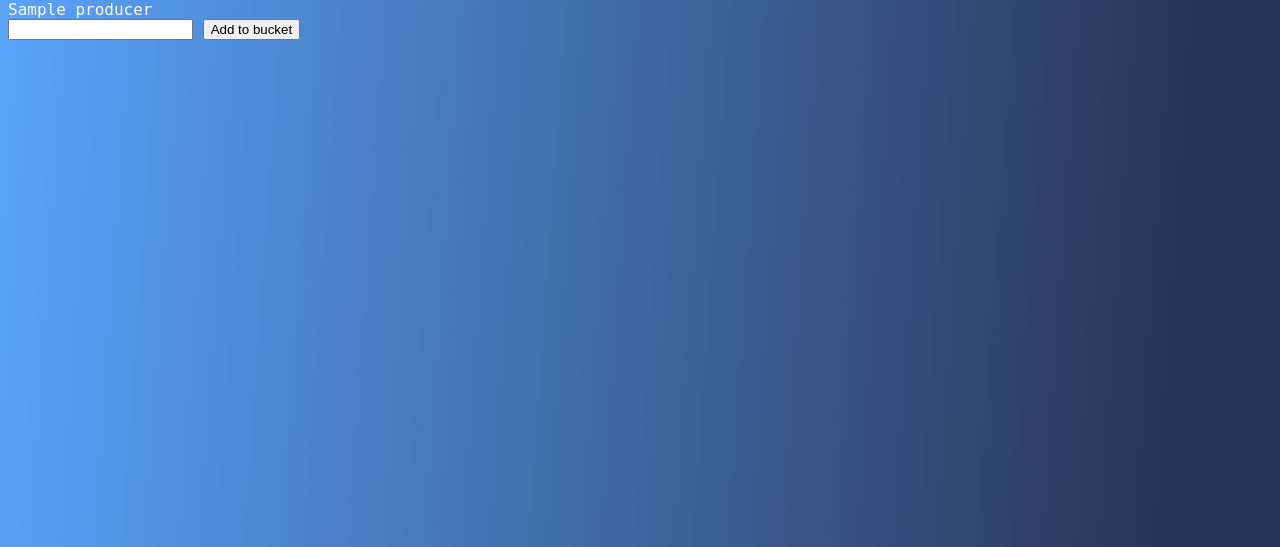
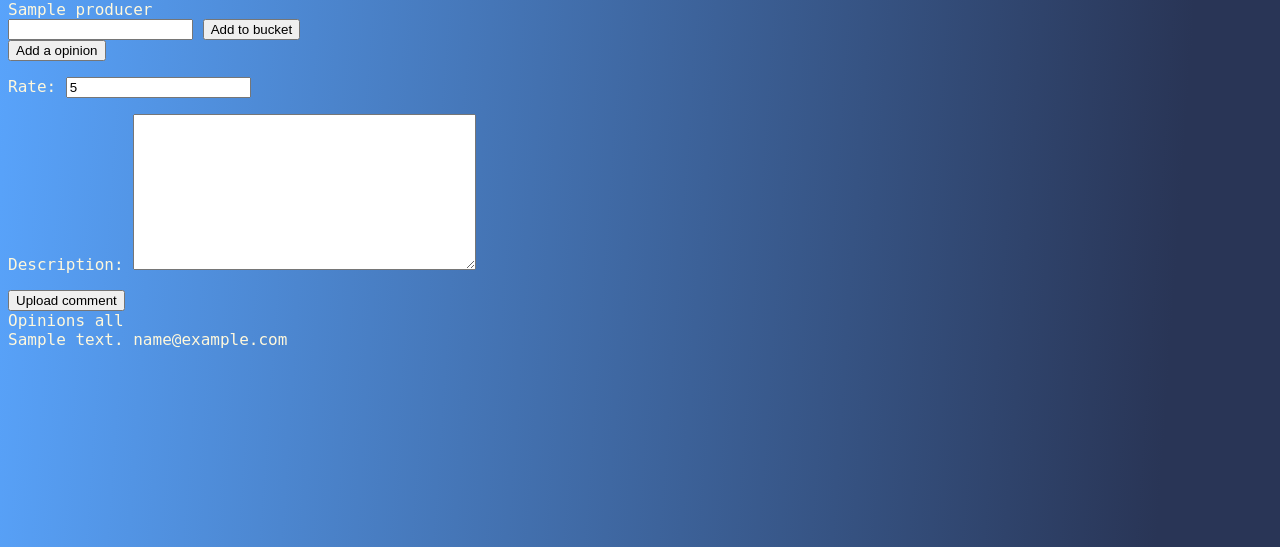
Before and after one commit to Kamil3162/OnlineShop-python, a Django app: page /OnShop/product/all/product/1/ in a window 1280 px wide. Shown: the part 108-655 px from the top of the page. Run offline with Django 4.2, Linux system fonts and the light colour scheme; a user stored in the database is signed in; tables that the repository leaves empty hold one stand-in row (values such as "Sample post").

Commit message:
Small changes to adding a opinions to products

```diff
--- a/Product/admin.py
+++ b/Product/admin.py
@@ -11,7 +11,6 @@ admin.site.register(Producer)
 
 admin.site.register(Product)
 
-admin.site.register(Rate)
 
 admin.site.register(Category)
 
@@ -30,3 +29,8 @@ class OrderItemAdmin(admin.ModelAdmin):
 class ShipAddressAdmin(admin.ModelAdmin):
     list_display = ['order', 'user']
     search_fields = ['user']
+
+@admin.register(Rate)
+class ShipAddressAdmin(admin.ModelAdmin):
+    list_display = ['product', 'user', 'rate']
+    search_fields = ['product']
--- a/Product/forms.py
+++ b/Product/forms.py
@@ -1,4 +1,5 @@
-from .models import ShipAddress
+from .models import (ShipAddress,
+                     Rate)
 from django.forms import ModelForm
 
 class ShipForm(ModelForm):
@@ -6,3 +7,9 @@ class ShipForm(ModelForm):
         model = ShipAddress
         fields = '__all__'
         exclude = ('user', 'order')
+
+
+class RateForm(ModelForm):
+    class Meta:
+        model = Rate
+        exclude = ('product', 'user')
--- a/Product/models.py
+++ b/Product/models.py
@@ -57,7 +57,7 @@ class Rate(models.Model):
     description = models.TextField(max_length=200)
 
     def __str__(self):
-        return self.user, self.description[:30]
+        return str(self.rate)
 
 
 class Order(models.Model):
--- a/Product/views.py
+++ b/Product/views.py
@@ -6,38 +6,88 @@ from django.views import View
 from .models import (Product,
                      Category,
                      OrderItem,
-                     Order)
+                     Order,
+                     Rate)
 from MainPart.models import CustomUser
 
-from .forms import ShipForm
+from .forms import (RateForm,
+                    ShipForm)
+
+def generate_opinions(query:Rate):
+    final_opinion = 0
+    counter = 0
+    for opinion in query:
+        final_opinion += opinion.rate
+        counter += 1
+    return final_opinion/counter
 
 def all_products(request):
     prod = Product.objects.all()
+    op = Rate.objects.all()
+    opinions = ""       #[generate_opinions(x) for x in prod]
+    for opdsa in op:
+        print(opdsa)
+    for i in prod:
+        print(i)
+
     try:
         username = request.session.__getitem__('username')
     except KeyError:
         print("Key is null")
-    return render(request, 'product/all_products.html', {'data':prod})
-
-# 1 dispaly kazdego produktu na naszej stronie - cena , nazwa,
-# 2 wchodzenie w szczegóły naszego produktu opis itp jedynie w opisie produktu jest dodawanie do koszyka
-
+    return render(request, 'product/all_products.html', {'data': prod,
+                                                         'opinions': opinions})
 
 class Product_details(View):
     def get(self, request, id):
+        """
+        This part is used to display a particular product with
+        all details and generate all comments to following product
+        and generate empty form to add a opinion
+        If user is active we can add a rate , if not we cant do this.
+        """
         product = Product.objects.all().get(id=id)
-        return render(request, 'product/certain_product.html', {'product':product})
+        opinions = Rate.objects.filter(product=product)
+        if request.user.is_authenticated:
+            context = {
+                'product': product,
+                'opinion_form': RateForm(),
+                'opinions': opinions
+            }
+            return render(request, 'product/certain_product.html', context)
+        else:
+            context = {
+                'product': product,
+                'opinions':opinions
+            }
+            return render(request, 'product/certain_product.html', context)
 
-    def post(self, request):
-        pass
+    def post(self, request, id):
+        """
+        This part is responsible for add a rate to particular product,
+        First we have to get object product and user to get comment to
+        product if this comment exists we return only view .
 
-# 3. wiew z koszykiem czyli display wszystkich prodkutków i sumowanie naszego zamówienia
-'''
-    I can do display order like based class view like get - display all
-    Second get - display all componenets
-    Thrid post - delete from
-'''
-
+        On the other hand if we havent any comment from user to product
+        we can add this comment to this product
+        """
+        if request.user.is_authenticated:
+            product = Product.objects.get(id=id)
+            user = CustomUser.objects.get(email=request.session.get('username'))
+            rate_existance = Rate.objects.filter(user=user, product=product).__len__()
+            if rate_existance:
+                request.session['rate_active'] = False
+                return redirect('all_products')
+            else:
+                opinion_form = RateForm(request.POST)
+                if opinion_form.is_valid():
+                    print(request.session.get('username'))
+                    opinion = opinion_form.save(commit=False)
+                    opinion.product = product
+                    opinion.user = user
+                    opinion.save()
+                    return redirect('all_products')
+        else:
+            return redirect('product_view')
 
 def calculate_sum(items: OrderItem):
     value = 0
--- a/Templates/product/certain_product.html
+++ b/Templates/product/certain_product.html
@@ -1,6 +1,8 @@
 {% extends 'Base.html' %}
+{% load static %}
+<script src="{% static 'html_updates.js' %}"></script>
+{% block product_detail %}
 
-{% block product_detail %}
     {{ product.producer }}
     <form action="{% url 'add_cart' %}" method="POST">
     {% csrf_token%}
@@ -10,4 +12,21 @@
             Add to bucket
         </button>
     </form>
+    <button onclick="rate_from_active()">Add a opinion</button>
+    <div class="opinion_form">
+        <form method="post">
+            {% csrf_token %}
+            {{ opinion_form.as_p }}
+            <button type="submit">Upload comment</button>
+        </form>
+    </div>
+    <div class="item-opinions">
+        Opinions all
+    <br>
+        {% for opinion in opinions %}
+            {{ opinion.description }}
+            {{ opinion.user }}
+            <br>
+        {% endfor %}
+    </div>
 {% endblock %}
```
Also changed, not shown: static/html_updates.js (+9 -0 lines).
